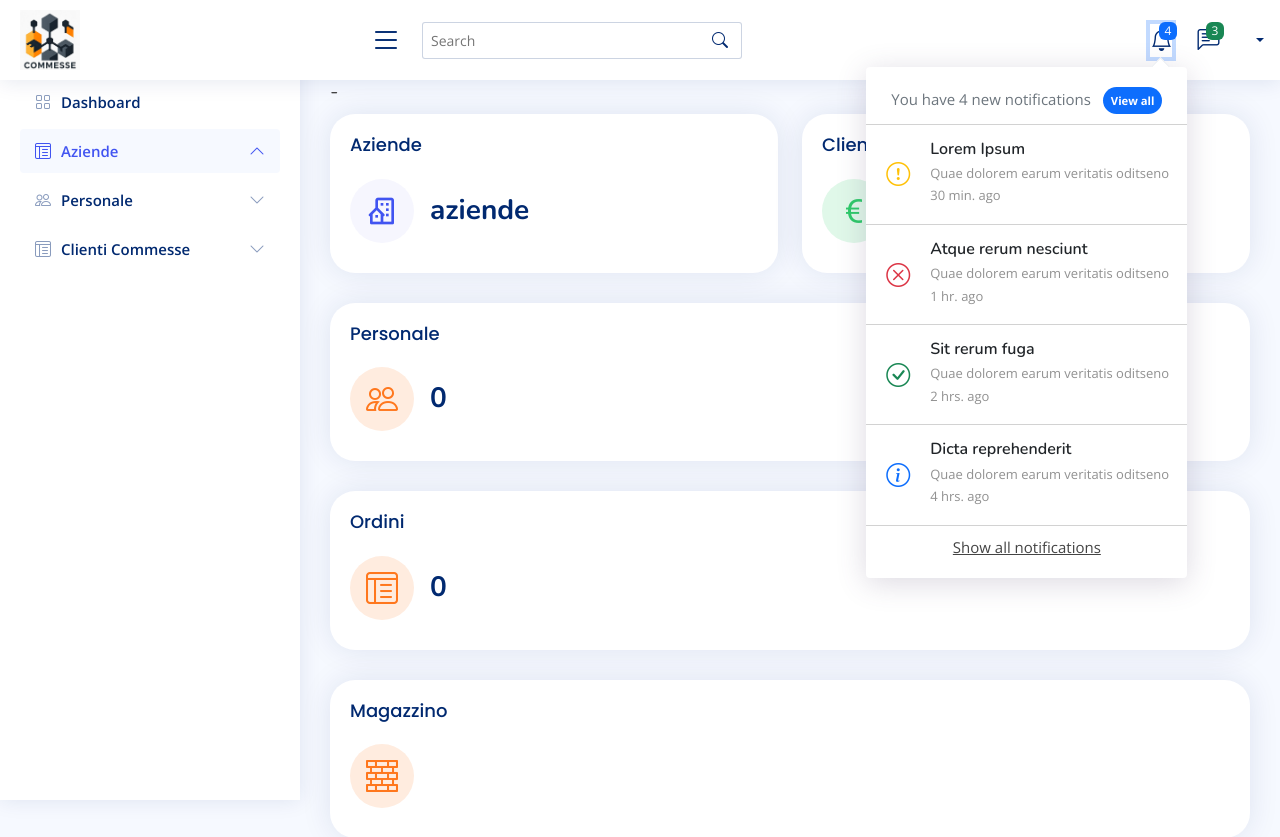
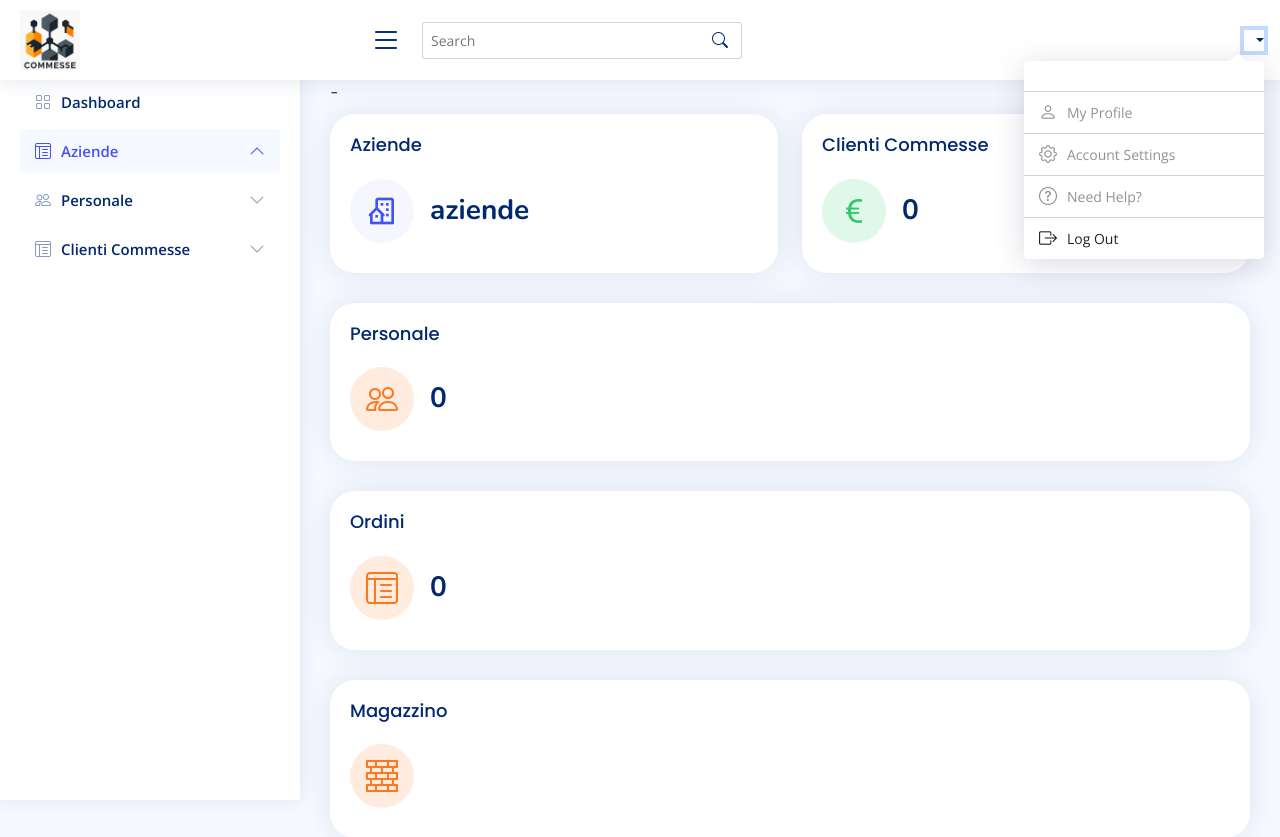
Before and after one commit to volpicelli/GestioneCantieriAdmin, a Django app: template home/templates/index.html in a window 1280 px wide, after a click that opens the changed part. Shown: the top 837 px of the page. Run offline with Django 3.2, Linux system fonts and the light colour scheme; the template is opened without the code that fills it, so the values that code supplies are empty; some libraries are stand-ins or nearby versions.

Commit message:
Gestione accesso solo admin

```diff
--- a/access/urls.py
+++ b/access/urls.py
@@ -6,9 +6,9 @@
 
         #path(r'',IndexHome.as_view()),
         #path(r'cantieri',GetCantieri.as_view()),
-        path(r'',Login.as_view()),
+        path(r'login',Login.as_view()),
         path(r'logout',Logout.as_view()),
-        #path(r'auth',Authenticate.as_view()),
+        path(r'auth',Authenticate.as_view()),
         #path(r'auth',Authenticate.as_view()),
         path(r'selectazienda/<int:azienda_id>',SelectAzienda.as_view()),
 
--- a/common/templates/head_inc.html
+++ b/common/templates/head_inc.html
@@ -36,4 +36,10 @@
   * Author: BootstrapMade.com
   * License: https://bootstrapmade.com/license/
   ======================================================== -->
+  <style>
+    .disabled {
+  pointer-events: none;
+  cursor: default;
+}
+  </style>
 </head>
--- a/common/templates/header_inc.html
+++ b/common/templates/header_inc.html
@@ -25,146 +25,7 @@
           </a>
         </li><!-- End Search Icon-->
 
-        <li class="nav-item dropdown">
 
-          <a class="nav-link nav-icon" href="#" data-bs-toggle="dropdown">
-            <i class="bi bi-bell"></i>
-            <span class="badge bg-primary badge-number">4</span>
-          </a><!-- End Notification Icon -->
-
-          <ul class="dropdown-menu dropdown-menu-end dropdown-menu-arrow notifications">
-            <li class="dropdown-header">
-              You have 4 new notifications
-              <a href="#"><span class="badge rounded-pill bg-primary p-2 ms-2">View all</span></a>
-            </li>
-            <li>
-              <hr class="dropdown-divider">
-            </li>
-
-            <li class="notification-item">
-              <i class="bi bi-exclamation-circle text-warning"></i>
-              <div>
-                <h4>Lorem Ipsum</h4>
-                <p>Quae dolorem earum veritatis oditseno</p>
-                <p>30 min. ago</p>
-              </div>
-            </li>
-
-            <li>
-              <hr class="dropdown-divider">
-            </li>
-
-            <li class="notification-item">
-              <i class="bi bi-x-circle text-danger"></i>
-              <div>
-                <h4>Atque rerum nesciunt</h4>
-                <p>Quae dolorem earum veritatis oditseno</p>
-                <p>1 hr. ago</p>
-              </div>
-            </li>
-
-            <li>
-              <hr class="dropdown-divider">
-            </li>
-
-            <li class="notification-item">
-              <i class="bi bi-check-circle text-success"></i>
-              <div>
-                <h4>Sit rerum fuga</h4>
-                <p>Quae dolorem earum veritatis oditseno</p>
-                <p>2 hrs. ago</p>
-              </div>
-            </li>
-
-            <li>
-              <hr class="dropdown-divider">
-            </li>
-
-            <li class="notification-item">
-              <i class="bi bi-info-circle text-primary"></i>
-              <div>
-                <h4>Dicta reprehenderit</h4>
-                <p>Quae dolorem earum veritatis oditseno</p>
-                <p>4 hrs. ago</p>
-              </div>
-            </li>
-
-            <li>
-              <hr class="dropdown-divider">
-            </li>
-            <li class="dropdown-footer">
-              <a href="#">Show all notifications</a>
-            </li>
-
-          </ul><!-- End Notification Dropdown Items -->
-
-        </li><!-- End Notification Nav -->
-
-        <li class="nav-item dropdown">
-
-          <a class="nav-link nav-icon" href="#" data-bs-toggle="dropdown">
-            <i class="bi bi-chat-left-text"></i>
-            <span class="badge bg-success badge-number">3</span>
-          </a><!-- End Messages Icon -->
-
-          <ul class="dropdown-menu dropdown-menu-end dropdown-menu-arrow messages">
-            <li class="dropdown-header">
-              You have 3 new messages
-              <a href="#"><span class="badge rounded-pill bg-primary p-2 ms-2">View all</span></a>
-            </li>
-            <li>
-              <hr class="dropdown-divider">
-            </li>
-
-            <li class="message-item">
-              <a href="#">
-                <img src="assets/img/messages-1.jpg" alt="" class="rounded-circle">
-                <div>
-                  <h4>Maria Hudson</h4>
-                  <p>Velit asperiores et ducimus soluta repudiandae labore officia est ut...</p>
-                  <p>4 hrs. ago</p>
-                </div>
-              </a>
-            </li>
-            <li>
-              <hr class="dropdown-divider">
-            </li>
-
-            <li class="message-item">
-              <a href="#">
-                <img src="assets/img/messages-2.jpg" alt="" class="rounded-circle">
-                <div>
-                  <h4>Anna Nelson</h4>
-                  <p>Velit asperiores et ducimus soluta repudiandae labore officia est ut...</p>
-                  <p>6 hrs. ago</p>
-                </div>
-              </a>
-            </li>
-            <li>
-              <hr class="dropdown-divider">
-            </li>
-
-            <li class="message-item">
-              <a href="#">
-                <img src="assets/img/messages-3.jpg" alt="" class="rounded-circle">
-                <div>
-                  <h4>David Muldon</h4>
-                  <p>Velit asperiores et ducimus soluta repudiandae labore officia est ut...</p>
-                  <p>8 hrs. ago</p>
-                </div>
-              </a>
-            </li>
-            <li>
-              <hr class="dropdown-divider">
-            </li>
-
-            <li class="dropdown-footer">
-              <a href="#">Show all messages</a>
-            </li>
-
-          </ul><!-- End Messages Dropdown Items -->
-
-        </li><!-- End Messages Nav -->
 
         <li class="nav-item dropdown pe-3">
 
@@ -182,7 +43,7 @@
             </li>
 
             <li>
-              <a class="dropdown-item d-flex align-items-center" href="users-profile.html">
+              <a class="dropdown-item d-flex align-items-center disabled"  href="users-profile.html">
                 <i class="bi bi-person"></i>
                 <span>My Profile</span>
               </a>
@@ -192,7 +53,7 @@
             </li>
 
             <li>
-              <a class="dropdown-item d-flex align-items-center" href="users-profile.html">
+              <a class="dropdown-item d-flex align-items-center disabled"  href="users-profile.html">
                 <i class="bi bi-gear"></i>
                 <span>Account Settings</span>
               </a>
@@ -202,7 +63,7 @@
             </li>
 
             <li>
-              <a class="dropdown-item d-flex align-items-center" href="pages-faq.html">
+              <a class="dropdown-item d-flex align-items-center disabled"  href="pages-faq.html">
                 <i class="bi bi-question-circle"></i>
                 <span>Need Help?</span>
               </a>
```
Also changed, not shown: access/views.py (+8 -1 lines).
